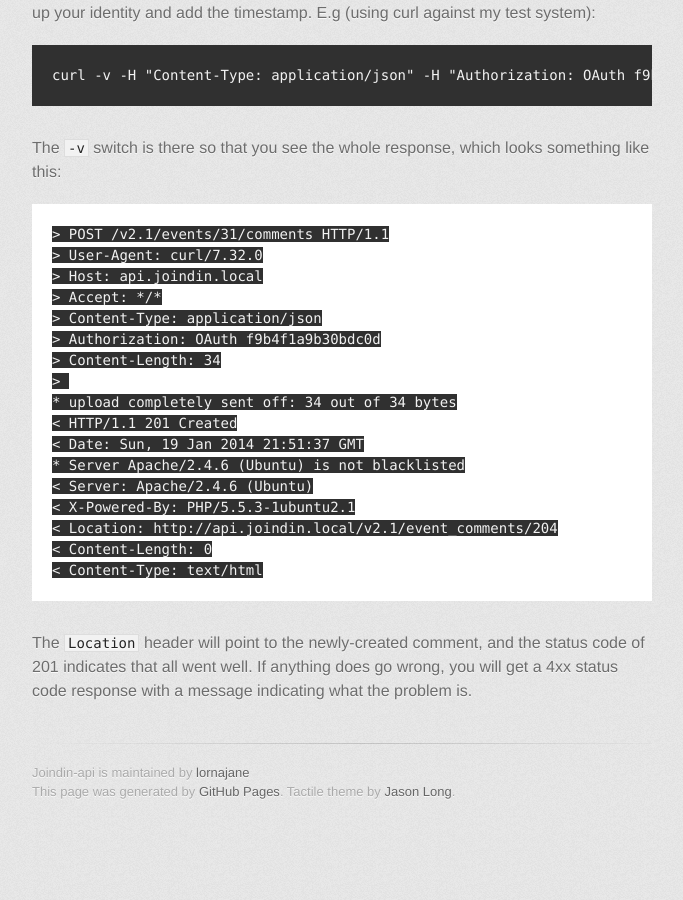
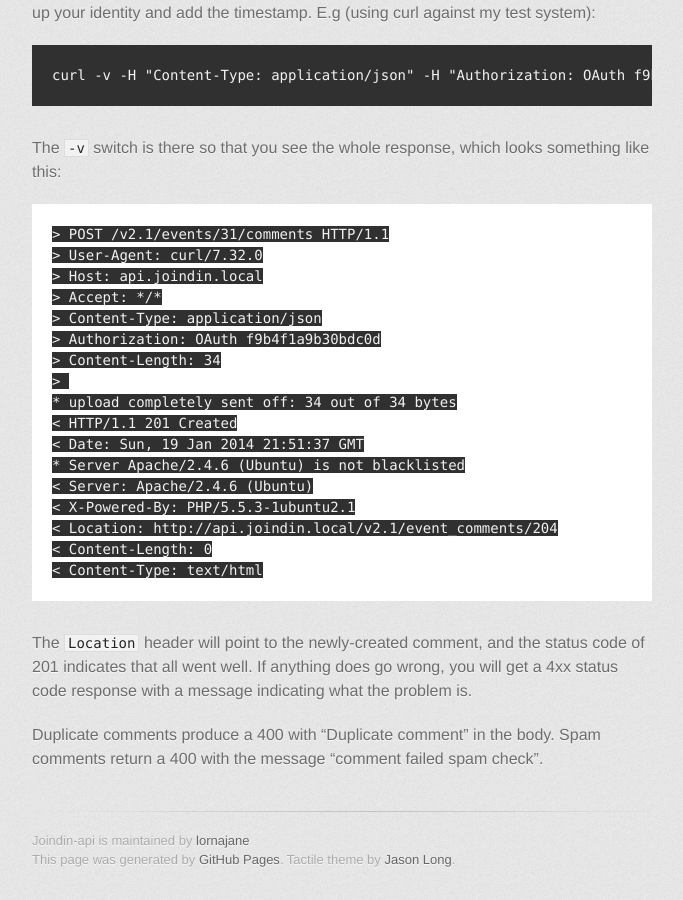
Before and after one commit to joindin/joindin-api, a Jekyll site: the page built from event_comments.md, in a window 1280 px wide and 900 px high, scrolled down 1398 px. Shown: the whole window, without its empty margins (298-981 px from the left). Built offline with Jekyll 4.4.1, drawn with Linux system fonts in a browser that asks for light colours; some web fonts are replaced; a script that is not in the unit is left out; before the commit the page ends 2230 px from its top, so only the background shows below that.

Commit message:
adding some info about error handling on comments

```diff
--- a/event_comments.md
+++ b/event_comments.md
@@ -82,3 +82,5 @@ The ``-v`` switch is there so that you see the whole response, which looks somet
 ~~~~
 
 The ``Location`` header will point to the newly-created comment, and the status code of 201 indicates that all went well.  If anything does go wrong, you will get a 4xx status code response with a message indicating what the problem is.
+
+Duplicate comments produce a 400 with "Duplicate comment" in the body.  Spam comments return a 400 with the message "comment failed spam check".
```
